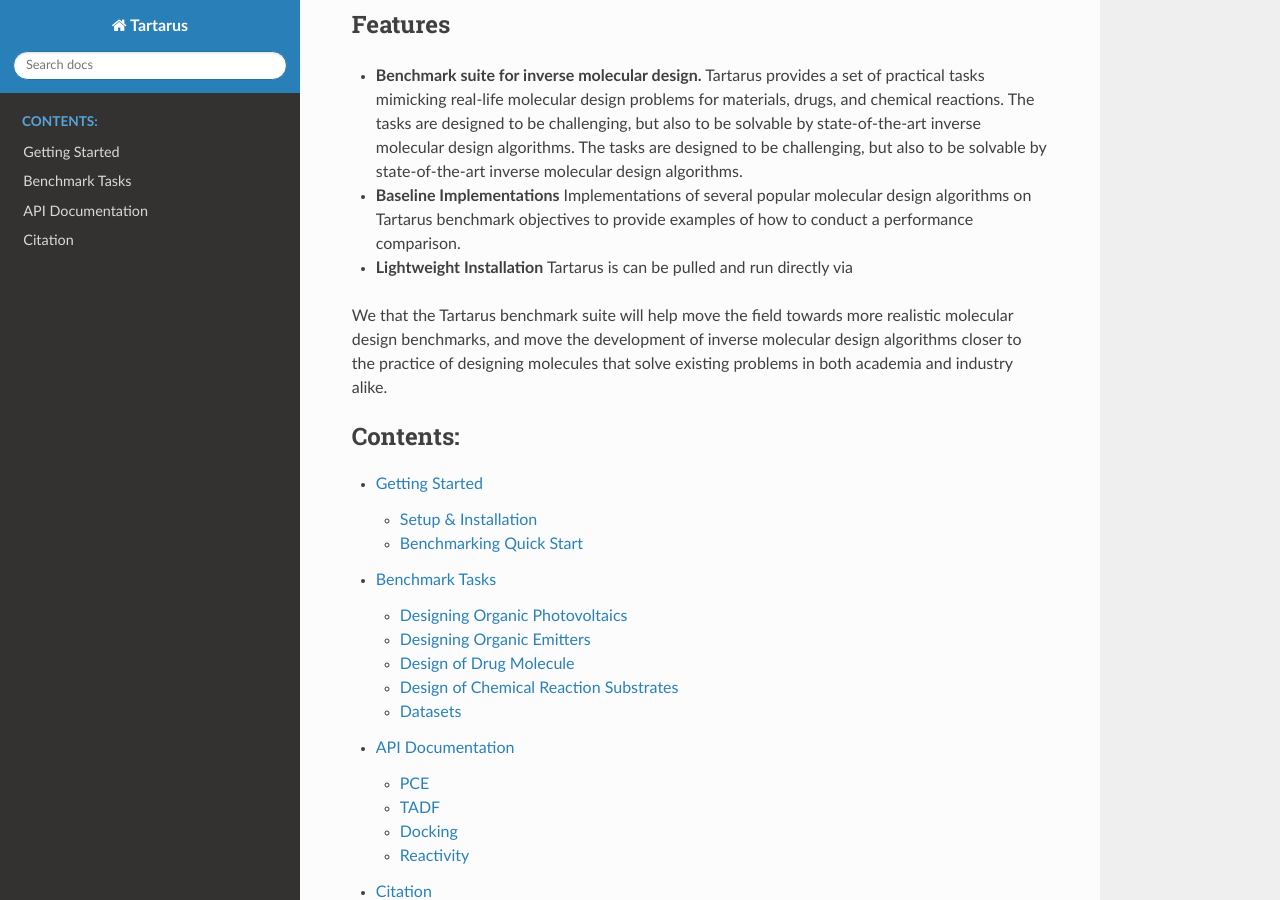
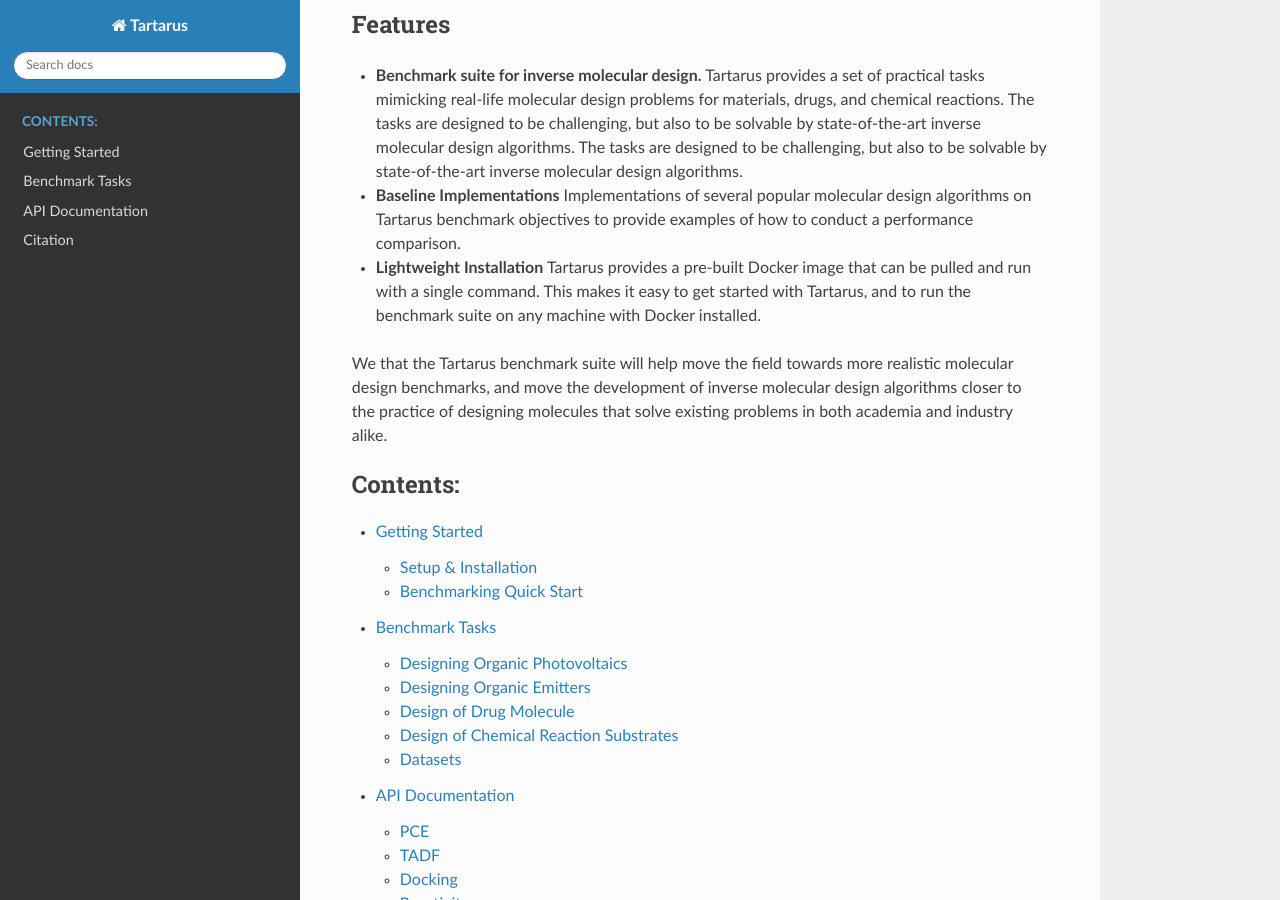
Before and after one commit to aspuru-guzik-group/Tartarus, a Sphinx documentation site: the page built from docs/index.rst, in a window 1280 px wide and 900 px high, scrolled down 743 px. Built offline with Sphinx 7.4.7 and the Read the Docs theme 2.0.0, drawn with Linux system fonts in a browser that asks for light colours.

```diff
--- a/docs/index.rst
+++ b/docs/index.rst
@@ -16,7 +16,7 @@ Features
 --------
 * **Benchmark suite for inverse molecular design.** Tartarus provides a set of practical tasks mimicking real-life molecular design problems for materials, drugs, and chemical reactions. The tasks are designed to be challenging, but also to be solvable by state-of-the-art inverse molecular design algorithms. The tasks are designed to be challenging, but also to be solvable by state-of-the-art inverse molecular design algorithms.
 * **Baseline Implementations** Implementations of several popular molecular design algorithms on Tartarus benchmark objectives to provide examples of how to conduct a performance comparison.
-* **Lightweight Installation** Tartarus is can be pulled and run directly via
+* **Lightweight Installation** Tartarus provides a pre-built Docker image that can be pulled and run with a single command. This makes it easy to get started with Tartarus, and to run the benchmark suite on any machine with Docker installed.
 
 We that the Tartarus benchmark suite will help move the field towards more realistic molecular design benchmarks, and move the development
 of inverse molecular design algorithms closer to the practice of designing molecules that solve existing problems in both academia and industry alike.
```
Also changed, not shown: README.md (+15 -10 lines).
